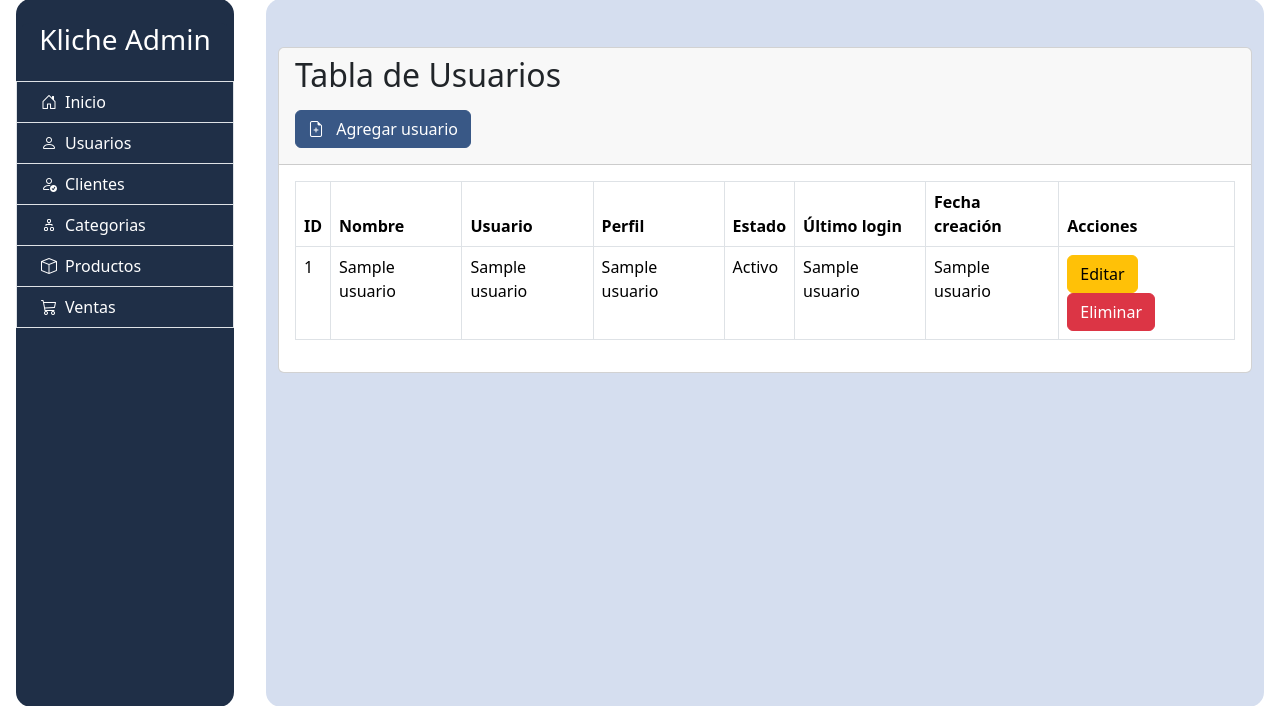
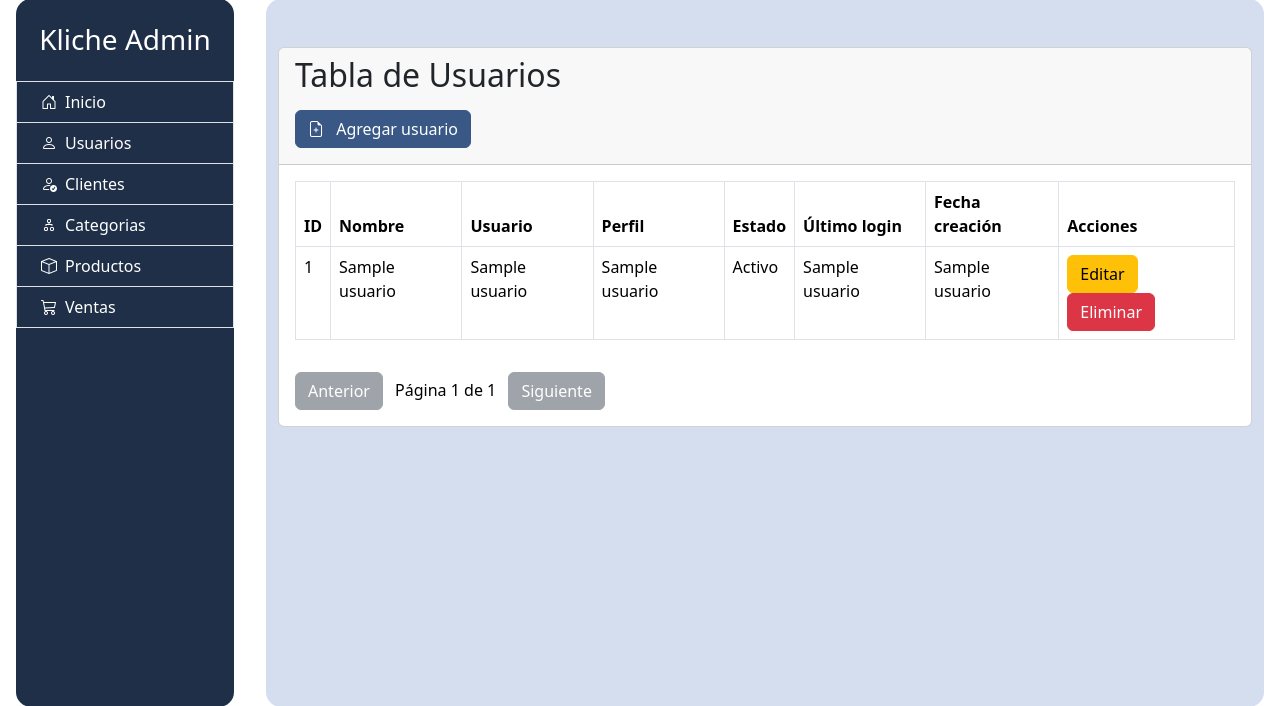
Before and after one commit to Crashuin/klicheProyectoFlask, a Flask app: page /usuario in a window 1280 px wide. Shown: the part 77-783 px from the top of the page. Run offline with Flask 3, Linux system fonts and the light colour scheme; a user stored in the database is signed in; a database or web service that is not in the repository returns one stand-in record (values such as "Sample title"); some libraries are stand-ins or nearby versions.

Commit message:
Paginacion de la tabla usuarios

```diff
--- a/aplicacion/usuario/routes.py
+++ b/aplicacion/usuario/routes.py
@@ -18,7 +18,14 @@ from flask_login import login_user, login_manager, logout_user, login_required
 def usuarioPage():
     form = UsuarioForm()
     usuarios = UserModel.listar_usuarios()
-    return render_template('usuario.html', form=form, usuarios=usuarios)
+
+    page = request.args.get('page', 1, type=int)
+    per_page = 5
+
+    total_pages = (len(usuarios) + per_page - 1) // per_page
+    items_on_page = usuarios[(page - 1) * per_page: page * per_page]
+
+    return render_template(template_name_or_list='usuario.html', form=form, usuarios=usuarios, items_on_page=items_on_page, total_pages=total_pages, page=page, mostrar_modal=form.errors)
 
 @usuario.route('/ingresar_usuario', methods=['POST'])
 @login_required
--- a/aplicacion/usuario/templates/tablausuario.html
+++ b/aplicacion/usuario/templates/tablausuario.html
@@ -10,6 +10,7 @@
     <div class="card-body">
       <div class="table-responsive">
         <table class="table table-bordered">
+
           <thead>
             <tr>
               <th>ID</th>
@@ -24,7 +25,7 @@
           </thead>
 
           <tbody>
-            {% for usuario in usuarios %}
+            {% for usuario in items_on_page %}
             <tr>
               <td>{{ usuario[0] }}</td>
               <td>{{ usuario[1] }}</td>
@@ -39,7 +40,24 @@
               </td>
             </tr>
             {% endfor %}
+          </tbody>
         </table>
+
+      </div>
+      <div class="text-black mt-3 ms-auto">
+        {% if page > 1 %}
+          <a href="{{ url_for('usuario.usuarioPage', page=page-1) }}" class="btn btn-primary">Anterior</a>
+        {% else %}
+          <span class="btn btn-secondary disabled">Anterior</span>
+        {% endif %}
+
+        <span class="mx-2 text-black">Página {{ page }} de {{ total_pages }}</span>
+
+        {% if page < total_pages %}
+          <a href="{{ url_for('usuario.usuarioPage', page=page+1) }}" class="btn btn-primary">Siguiente</a>
+        {% else %}
+          <span class="btn btn-secondary disabled">Siguiente</span>
+        {% endif %}
       </div>
     </div>
   </div>
```
Lines whose indentation alone changed are shown as unchanged.
